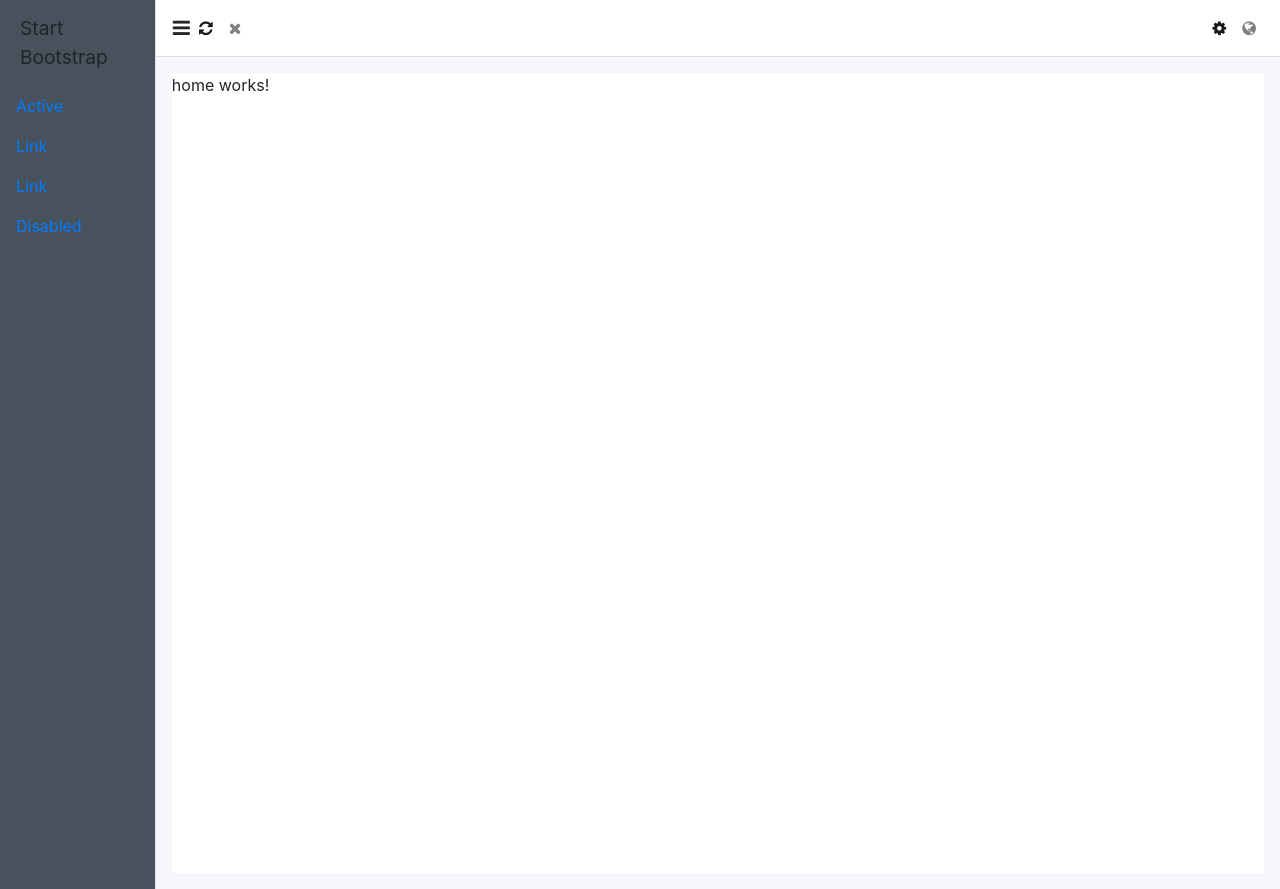
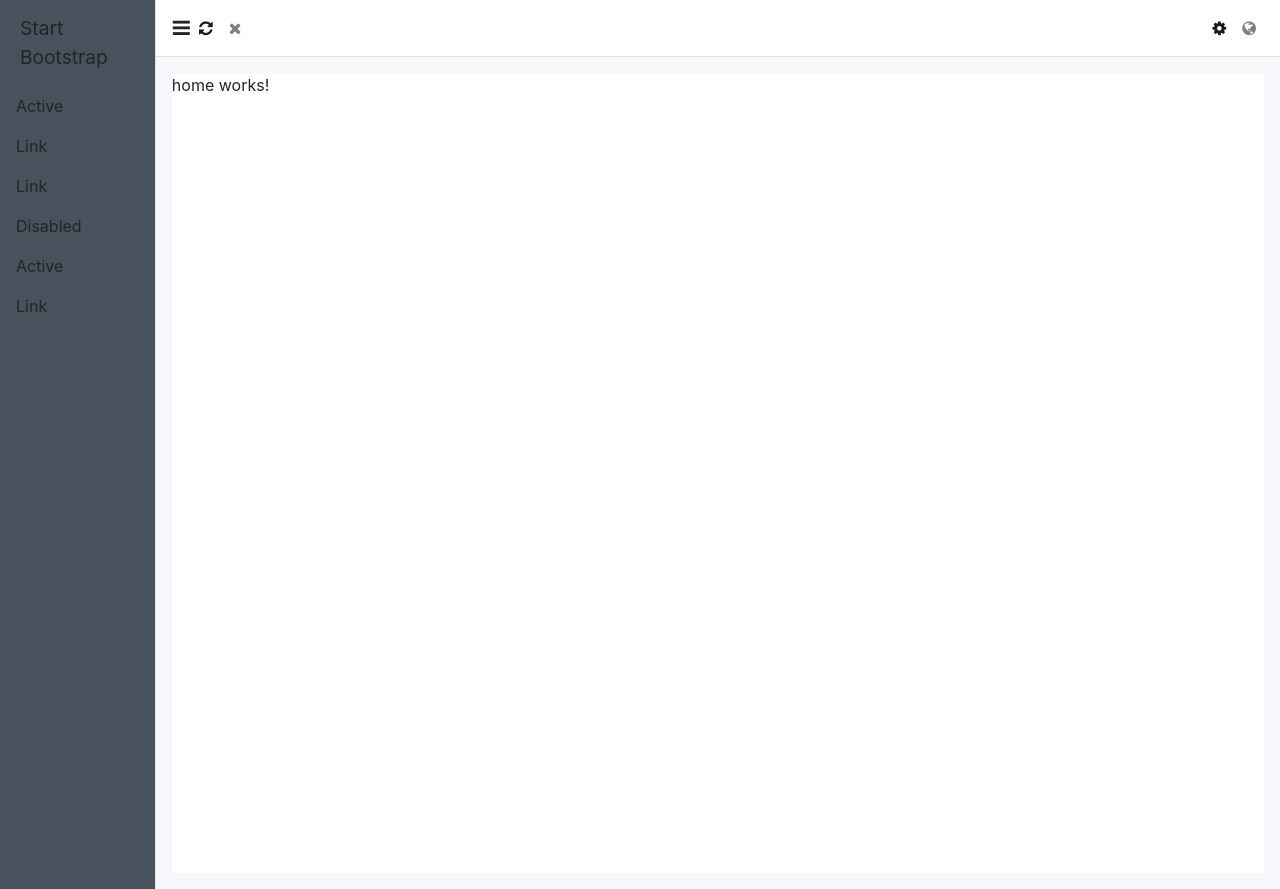
Before and after one commit to dhananjaybhirud/epaisa, an Angular app: page / in a window 1280 px wide. Built offline with nearby package versions, Linux system fonts and the light colour scheme.

Commit message:
collapse added

```diff
--- a/package.json
+++ b/package.json
@@ -16,9 +16,11 @@
     "@angular/compiler": "~9.0.7",
     "@angular/core": "~9.0.7",
     "@angular/forms": "~9.0.7",
+    "@angular/localize": "~9.0.7",
     "@angular/platform-browser": "~9.0.7",
     "@angular/platform-browser-dynamic": "~9.0.7",
     "@angular/router": "~9.0.7",
+    "@ng-bootstrap/ng-bootstrap": "^6.1.0",
     "bootstrap": "^4.3.1",
     "rxjs": "~6.5.4",
     "tslib": "^1.10.0",
--- a/src/app/app.module.ts
+++ b/src/app/app.module.ts
@@ -6,6 +6,7 @@ import { AppComponent } from './app.component';
 import { HeaderComponent } from './header/header.component';
 import { AsideComponent } from './aside/aside.component';
 import { HomeComponent } from './home/home.component';
+import { NgbModule } from '@ng-bootstrap/ng-bootstrap';
 
 @NgModule({
   declarations: [
@@ -16,7 +17,8 @@ import { HomeComponent } from './home/home.component';
   ],
   imports: [
     BrowserModule,
-    AppRoutingModule
+    AppRoutingModule,
+    NgbModule
   ],
   providers: [],
   bootstrap: [AppComponent]
--- a/src/app/aside/aside.component.html
+++ b/src/app/aside/aside.component.html
@@ -2,16 +2,26 @@
   <div class="sidebar-heading">Start Bootstrap </div>
   <ul class="nav flex-column">
     <li class="nav-item">
-      <a class="nav-link active" href="#">Active</a>
+      <a class="nav-link active" >Active</a>
     </li>
     <li class="nav-item">
-      <a class="nav-link" href="#">Link</a>
+      <a class="nav-link" >Link</a>
     </li>
     <li class="nav-item">
-      <a class="nav-link" href="#">Link</a>
+      <a class="nav-link" >Link</a>
     </li>
     <li class="nav-item">
-      <a class="nav-link" href="#">Disabled</a>
+      <a class="nav-link"  (click)="isCollapsed = !isCollapsed"
+      [attr.aria-expanded]="!isCollapsed">Disabled</a>
+      <ul class="nav flex-column" [ngbCollapse]="isCollapsed">
+        <li class="nav-item">
+          <a class="nav-link active" >Active</a>
+        </li>
+        <li class="nav-item">
+          <a class="nav-link" >Link</a>
+        </li>
+      </ul>
+
     </li>
   </ul>
 </div>
--- a/src/app/aside/aside.component.ts
+++ b/src/app/aside/aside.component.ts
@@ -6,6 +6,7 @@ import { Component, OnInit } from '@angular/core';
   styleUrls: ['./aside.component.scss']
 })
 export class AsideComponent implements OnInit {
+  public isCollapsed = false;
 
   constructor() { }
 
--- a/src/app/header/header.component.html
+++ b/src/app/header/header.component.html
@@ -10,19 +10,19 @@
         <div class="collapse navbar-collapse" id="navbarSupportedContent">
           <ul class="navbar-nav mt-2 mt-lg-0">
             <li class="nav-item active">
-              <a class="nav-link" href="#"><i class="fa fa-refresh" aria-hidden="true"></i></a>
+              <a class="nav-link" ><i class="fa fa-refresh" aria-hidden="true"></i></a>
             </li>
             <li class="nav-item">
-              <a class="nav-link" href="#"><i class="fa fa-times" aria-hidden="true"></i></a>
+              <a class="nav-link" ><i class="fa fa-times" aria-hidden="true"></i></a>
             </li>
 
           </ul>
           <ul class="navbar-nav ml-auto mt-2 mt-lg-0">
             <li class="nav-item active">
-              <a class="nav-link" href="#"><i class="fa fa-cog" aria-hidden="true"></i></a>
+              <a class="nav-link" ><i class="fa fa-cog" aria-hidden="true"></i></a>
             </li>
             <li class="nav-item">
-              <a class="nav-link" href="#"><i class="fa fa-globe" aria-hidden="true"></i></a>
+              <a class="nav-link" ><i class="fa fa-globe" aria-hidden="true"></i></a>
             </li>
 
           </ul>
--- a/src/polyfills.ts
+++ b/src/polyfills.ts
@@ -1,3 +1,7 @@
+/***************************************************************************************************
+ * Load `$localize` onto the global scope - used if i18n tags appear in Angular templates.
+ */
+import '@angular/localize/init';
 /**
  * This file includes polyfills needed by Angular and is loaded before the app.
  * You can add your own extra polyfills to this file.
--- a/src/styles.scss
+++ b/src/styles.scss
@@ -60,3 +60,6 @@ body {
   background-color: #fff;
   min-height: 100vh;
 }
+
+/* Importing Bootstrap SCSS file. */
+@import '~bootstrap/scss/bootstrap';
--- a/tsconfig.json
+++ b/tsconfig.json
@@ -18,6 +18,7 @@
   },
   "angularCompilerOptions": {
     "fullTemplateTypeCheck": true,
+    "enableIvy": false,
     "strictInjectionParameters": true
   }
 }
```
Also changed, not shown: 1 other file (tests, documents, lock files or other folders).
